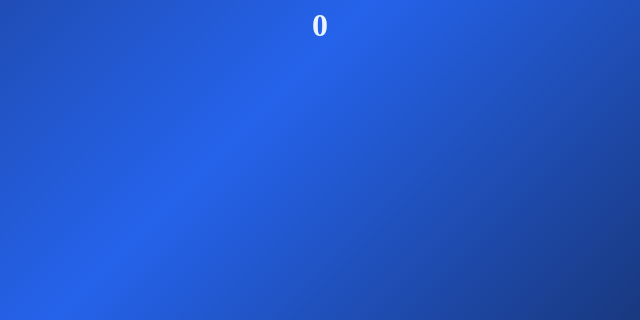
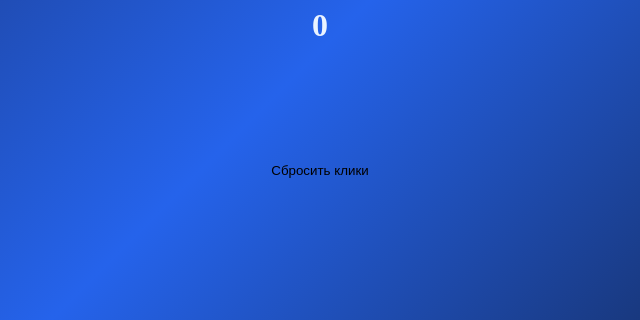
Before and after one commit to bagamanovramis-web/67-, a plain HTML site: page index.html in a window 1280 px wide. Shown: the part 361-681 px from the top of the page, 320-960 px from the left. Drawn offline with Linux system fonts and the light colour scheme.

Commit message:
Update index.html

```diff
--- a/index.html
+++ b/index.html
@@ -15,6 +15,9 @@
         <h2 id="score">
             0
         </h2>
+        <button id="resetButton" onckick="resetClicks()">
+            Сбросить клики
+        </button>
         <div class="version">
             Pipa Clicker v0.3
         </div>
```
